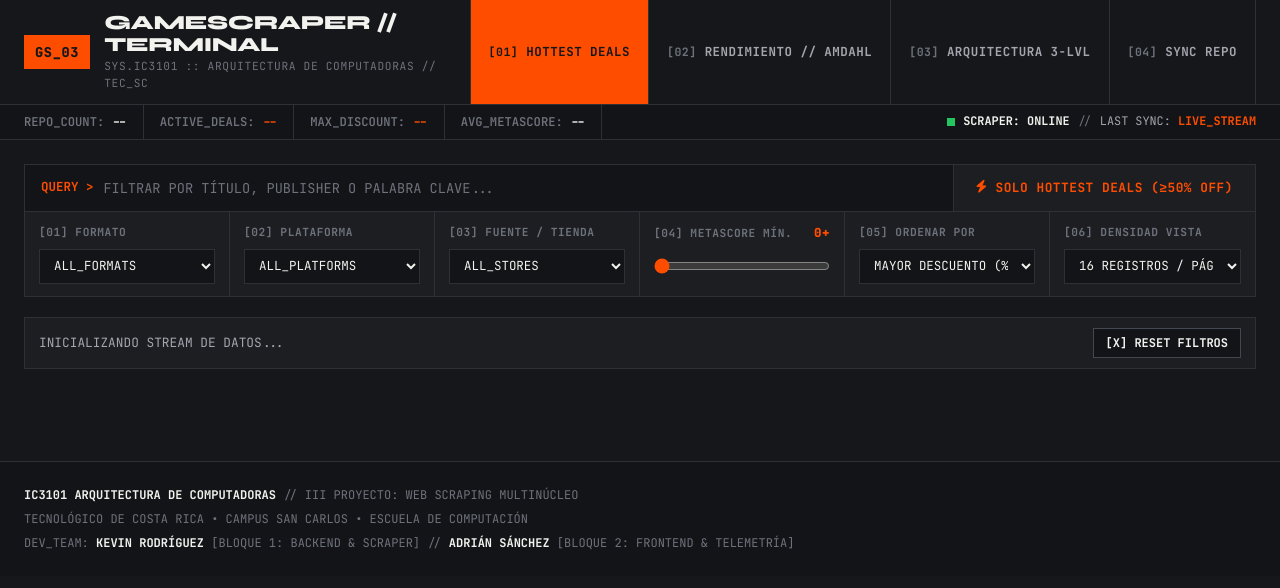
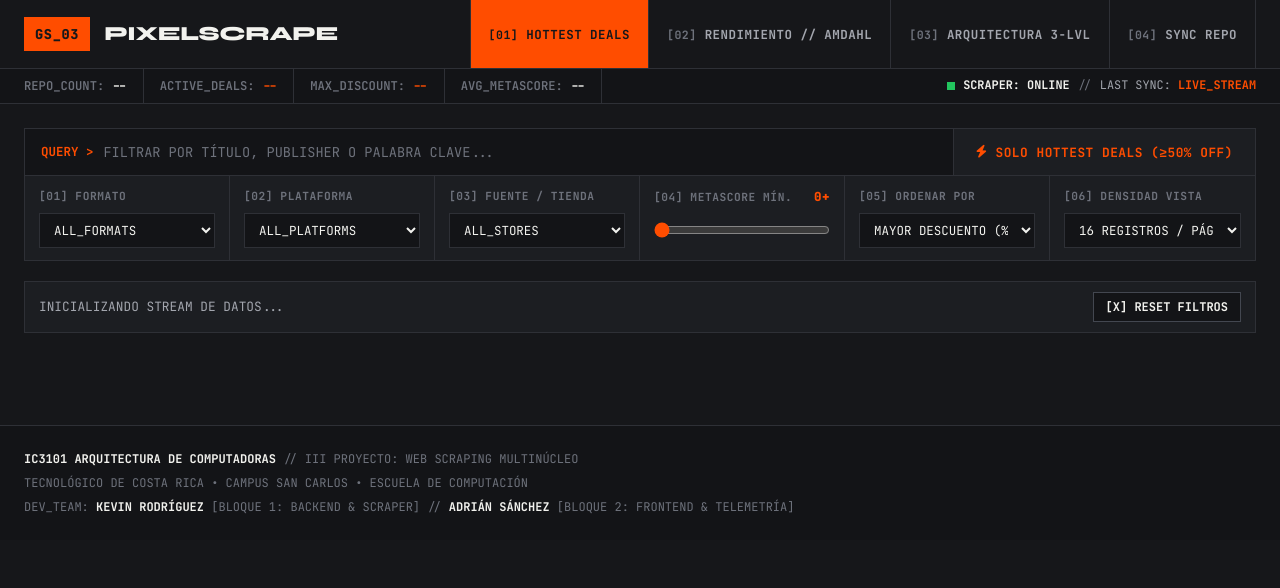
Before and after one commit to Kard2407/game-deals-scraper, a plain HTML site: page web/index.html in a window 1280 px wide. Drawn offline with nearby package versions, Linux system fonts and the light colour scheme; no server answers.

Commit message:
Actualiza titulo y encabezado en index.html

```diff
--- a/web/index.html
+++ b/web/index.html
@@ -3,7 +3,7 @@
 <head>
   <meta charset="UTF-8">
   <meta name="viewport" content="width=device-width, initial-scale=1.0">
-  <title>GAMESCRAPER // TELEMETRÍA DE PRECIOS & RENDIMIENTO MULTINÚCLEO</title>
+  <title>PixelScraper // TELEMETRÍA DE PRECIOS & RENDIMIENTO MULTINÚCLEO</title>
 
   <!-- Tipografía Google Fonts: Syne (Display) & JetBrains Mono (Datos Tabulares) -->
   <link rel="preconnect" href="https://fonts.googleapis.com">
@@ -31,8 +31,7 @@
           <span>GS_03</span>
         </div>
         <div class="logo-text">
-          <h1>GAMESCRAPER // TERMINAL</h1>
-          <div class="logo-subtitle">SYS.IC3101 :: ARQUITECTURA DE COMPUTADORAS // TEC_SC</div>
+          <h1>PixelScrape</h1>
         </div>
       </div>
 
```
